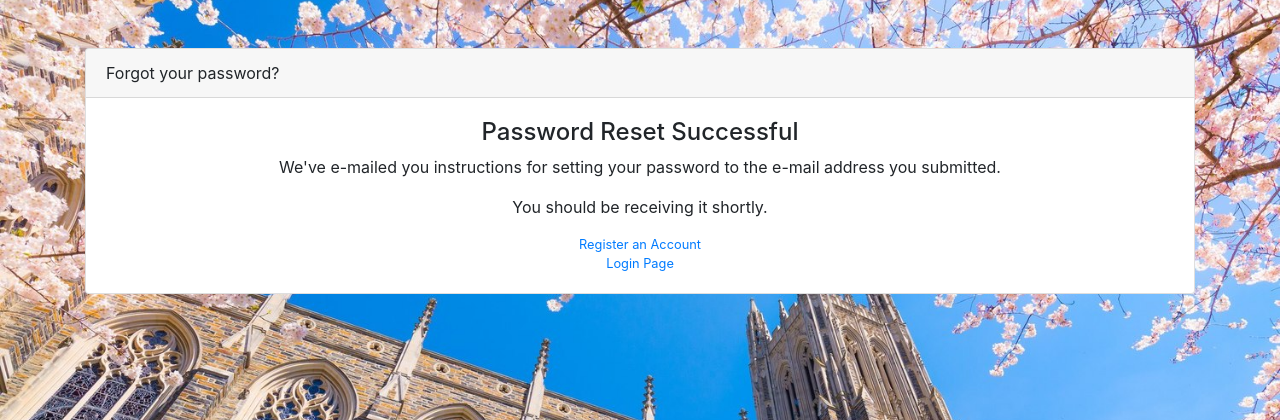
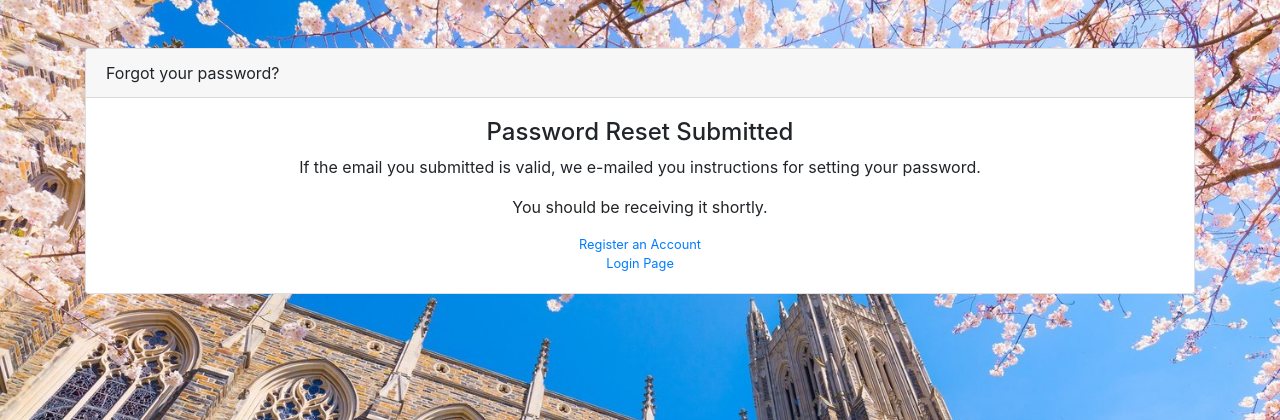
Before and after one commit to amd112/dukeConversations, a Django app: page /password_reset/done/ in a window 1280 px wide. Shown: the top 420 px of the page. Run offline with Django 3.2, Linux system fonts and the light colour scheme; some libraries are stand-ins or nearby versions.

Commit message:
#22 Password Reset all set up
Theres a few minor css things that could be fixed, but overall, everything looks pretty good and works.

```diff
--- a/site/convos/app/templates/registration/password_reset_done.html
+++ b/site/convos/app/templates/registration/password_reset_done.html
@@ -30,11 +30,11 @@
 
 
 
-{% block title %}<h4 class="text-center"> Password Reset Successful </h4>{% endblock %}
+{% block title %}<h4 class="text-center"> Password Reset Submitted </h4>{% endblock %}
 
 
 {% block content %}
-<p class="text-center">We've e-mailed you instructions for setting your password to the e-mail address you submitted.</p>
+<p class="text-center">If the email you submitted is valid, we e-mailed you instructions for setting your password.</p>
 <p class="text-center">You should be receiving it shortly.</p>
 {% endblock %}
 
```
Also changed, not shown: site/convos/db.sqlite3.
